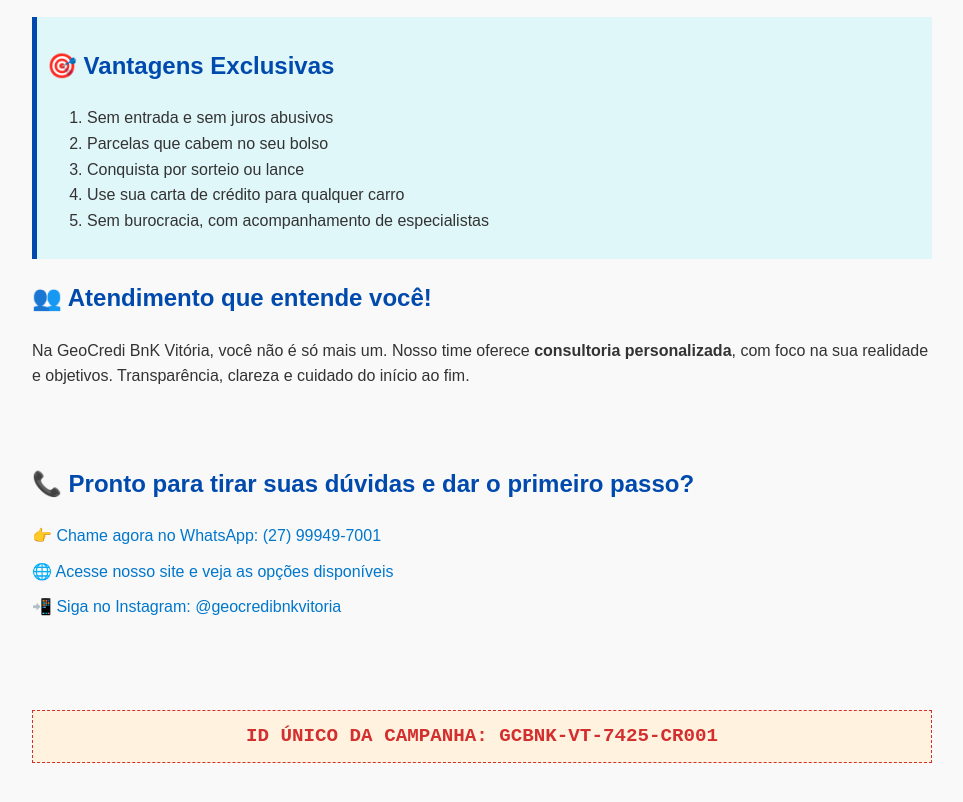
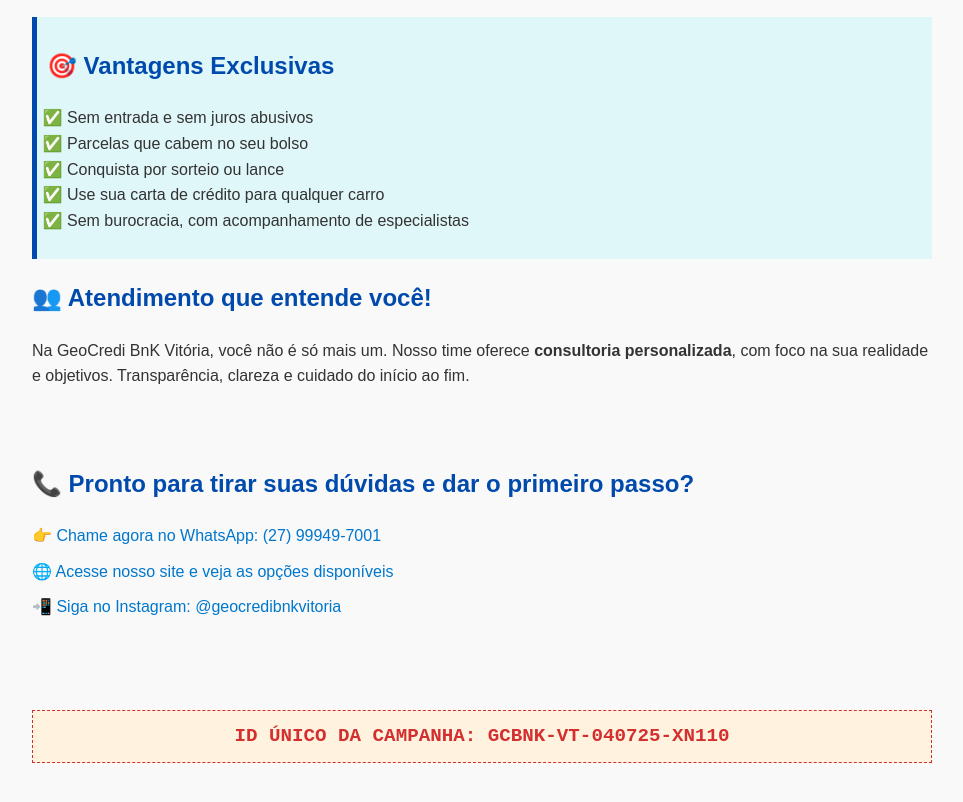
Before and after one commit to victorxx/randomico3, a plain HTML site: page ads.html in a window 1280 px wide. Shown: the part 324-1126 px from the top of the page, without its empty margins (158-1121 px from the left). Drawn offline with Linux system fonts and the light colour scheme.

Commit message:
Update ads.html

```diff
--- a/ads.html
+++ b/ads.html
@@ -26,7 +26,8 @@
             color: #004aad;
         }
         ul {
-            list-style-type: ✅;
+            list-style-type: "✅ ";
+            padding-left: 20px;
         }
         .highlight {
             background-color: #e0f7fa;
@@ -58,7 +59,7 @@
 <header>
     <h1>🚗 Quer comprar seu carro sem pagar juros?</h1>
     <h2>Tem um jeito inteligente: Consórcio!</h2>
-    <p><strong>Data:</strong> 04 de julho de 2025</p>
+    <p><strong>Data:</strong> <span id="data-hoje"></span></p>
 </header>
 
 <section>
@@ -87,8 +88,29 @@
 </section>
 
 <footer>
-    <p class="unique-code">ID ÚNICO DA CAMPANHA: GCBNK-VT-7425-CR001</p>
+    <p class="unique-code" id="campanha-id">ID ÚNICO DA CAMPANHA:</p>
 </footer>
+
+<script>
+    // Define data atual formatada
+    const hoje = new Date();
+    const opcoesData = { day: '2-digit', month: 'long', year: 'numeric' };
+    document.getElementById("data-hoje").textContent = hoje.toLocaleDateString('pt-BR', opcoesData);
+
+    // Gera ID de campanha único
+    function gerarIdCampanha() {
+        const ano = hoje.getFullYear().toString().slice(-2);
+        const mes = (hoje.getMonth() + 1).toString().padStart(2, '0');
+        const dia = hoje.getDate().toString().padStart(2, '0');
+        const letras = "ABCDEFGHIJKLMNOPQRSTUVWXYZ";
+        const letra1 = letras[Math.floor(Math.random() * letras.length)];
+        const letra2 = letras[Math.floor(Math.random() * letras.length)];
+        const numero = Math.floor(100 + Math.random() * 900); // 3 dígitos
+        return `GCBNK-VT-${dia}${mes}${ano}-${letra1}${letra2}${numero}`;
+    }
+
+    document.getElementById("campanha-id").textContent += " " + gerarIdCampanha();
+</script>
 
 </body>
 </html>
```
